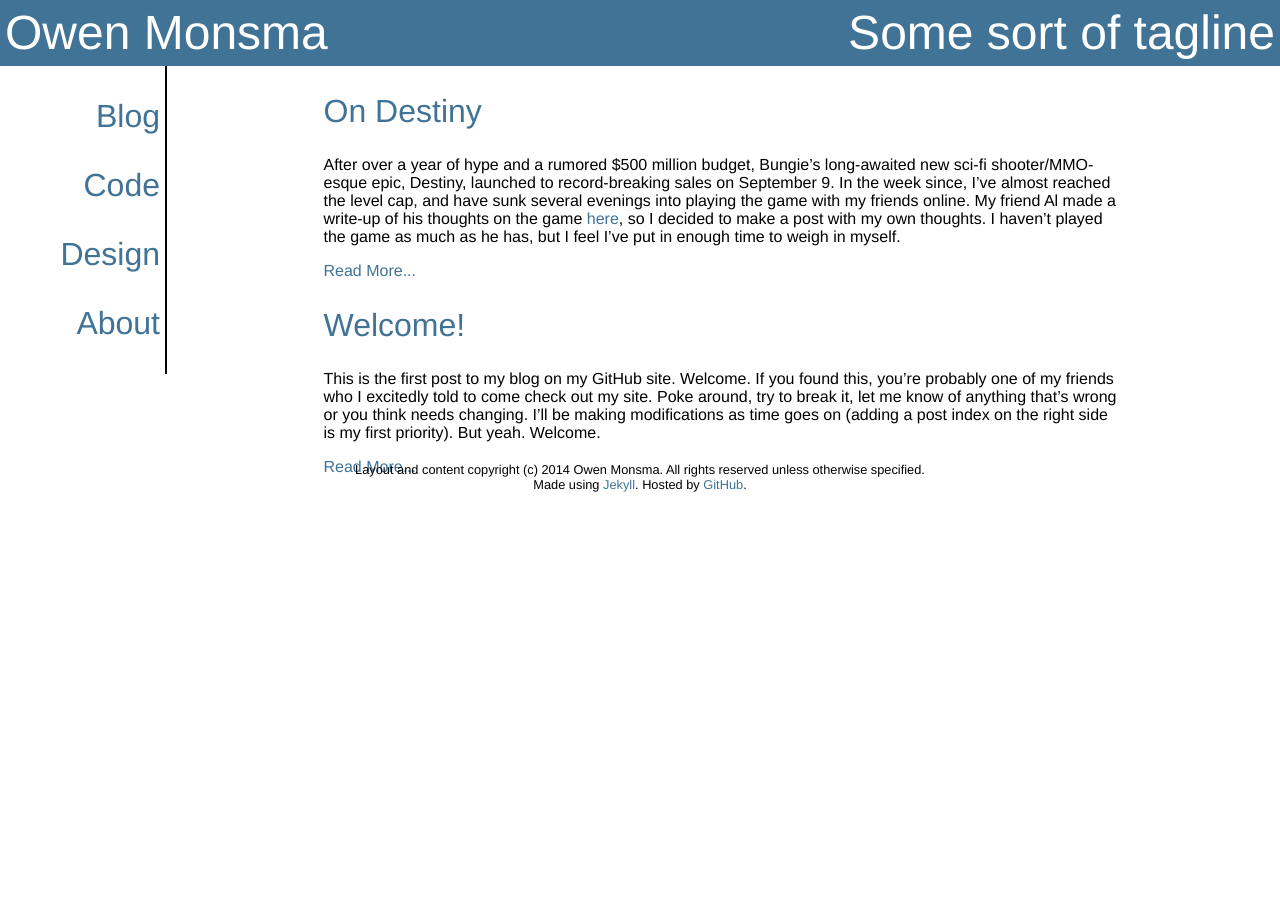
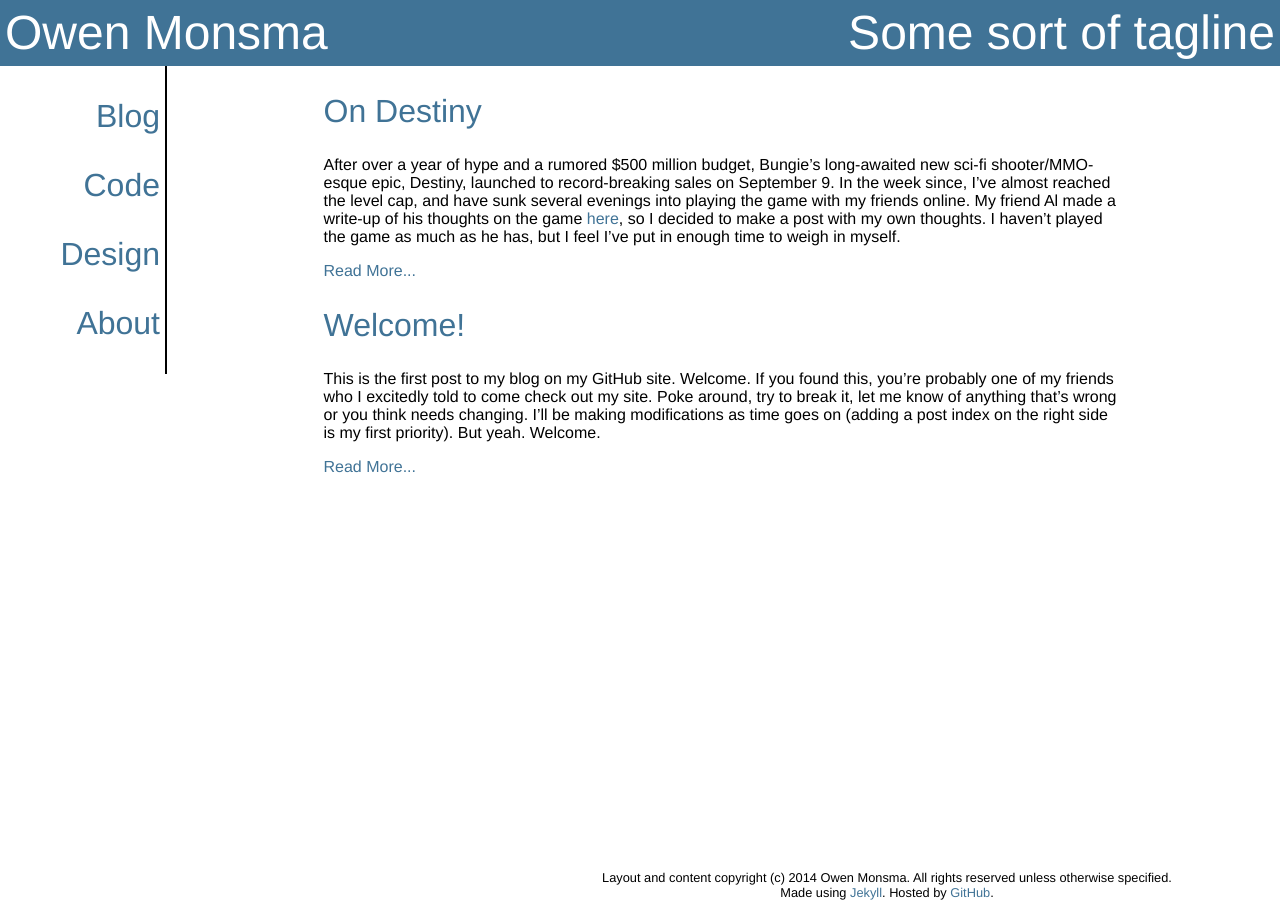
Before and after one commit to darkfire613/darkfire613.github.io, a Jekyll site: the page built from index.html, in a window 1280 px wide. Built offline with Jekyll 4.4.1, drawn with Linux system fonts in a browser that asks for light colours.

Commit message:
fixing footer

```diff
--- a/_layouts/home.html
+++ b/_layouts/home.html
@@ -22,7 +22,7 @@
     </nav>
     <div id="content">
       {{ content }}
+      {% include footer.html %}
     </div>
-    {% include footer.html %}
   </body>
 </html>
--- a/css/main.css
+++ b/css/main.css
@@ -1,7 +1,6 @@
 /* body */
 
 body{
-  position: relative;
   width: 100%;
   min-height: 100%;
   margin: 0;
@@ -76,6 +75,8 @@ nav a:link, nav a:visited{
 }
 
 #content{
+  min-height: 100%;
+  height: auto;
   margin: 0;
   padding:0 5em 0 5em;
   overflow: hidden;
```
